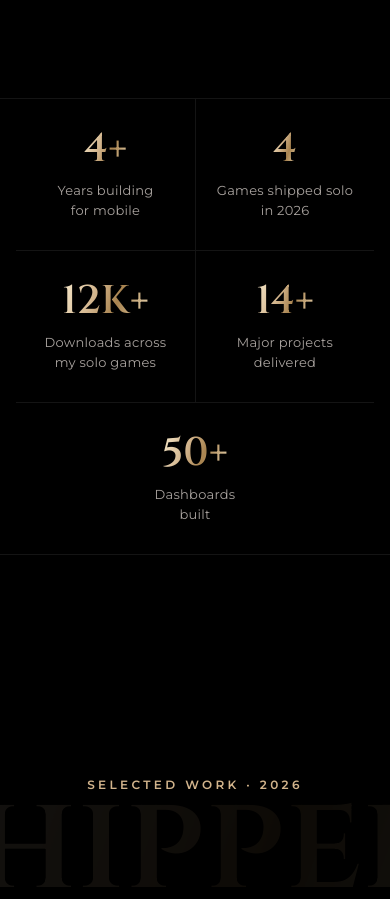
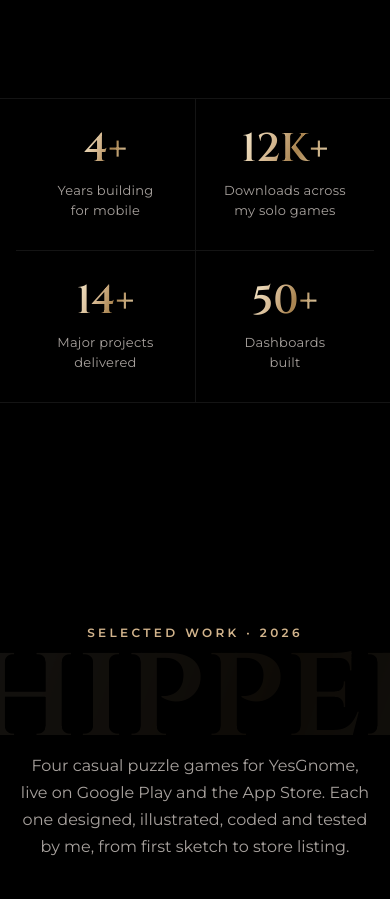
Before and after one commit to ateetgogineni/ateetgogineni.github.io, a plain HTML site: page index.html in a window 390 px wide. Shown: the part 1692-2591 px from the top of the page. Drawn offline with nearby package versions, Linux system fonts and the light colour scheme; animation ran at ten frames a second.

Commit message:
Remove the 'Games shipped solo in 2026' stat
Co-Authored-By: Claude Opus 5.5 <noreply@anthropic.com>

```diff
--- a/css/style.css
+++ b/css/style.css
@@ -438,7 +438,7 @@ em { font-style: normal; }
 .stats { padding: 0 0 clamp(80px, 14vh, 160px); }
 .stats-grid {
   display: grid;
-  grid-template-columns: repeat(5, 1fr);
+  grid-template-columns: repeat(4, 1fr);
   border-top: 1px solid var(--line);
   border-bottom: 1px solid var(--line);
 }
@@ -902,7 +902,6 @@ em { font-style: normal; }
   .stat + .stat { border-left: 0; }
   .stat:nth-child(even) { border-left: 1px solid var(--line); }
   .stat:nth-child(n + 3) { border-top: 1px solid var(--line); }
-  .stat:last-child { grid-column: span 2; }
 
   /* Showcase becomes stacked panels with swipeable screenshots */
   .showcase { display: block; }
--- a/index.html
+++ b/index.html
@@ -140,7 +140,6 @@
     <section class="stats" aria-label="Highlights">
       <div class="container stats-grid">
         <div class="stat" data-reveal><span class="stat-num"><span data-count="4">4</span>+</span><span class="stat-label">Years building<br/>for mobile</span></div>
-        <div class="stat" data-reveal><span class="stat-num"><span data-count="4">4</span></span><span class="stat-label">Games shipped solo<br/>in 2026</span></div>
         <div class="stat" data-reveal><span class="stat-num"><span data-count="12">12</span>K+</span><span class="stat-label">Downloads across<br/>my solo games</span></div>
         <div class="stat" data-reveal><span class="stat-num"><span data-count="14">14</span>+</span><span class="stat-label">Major projects<br/>delivered</span></div>
         <div class="stat" data-reveal><span class="stat-num"><span data-count="50">50</span>+</span><span class="stat-label">Dashboards<br/>built</span></div>
```
